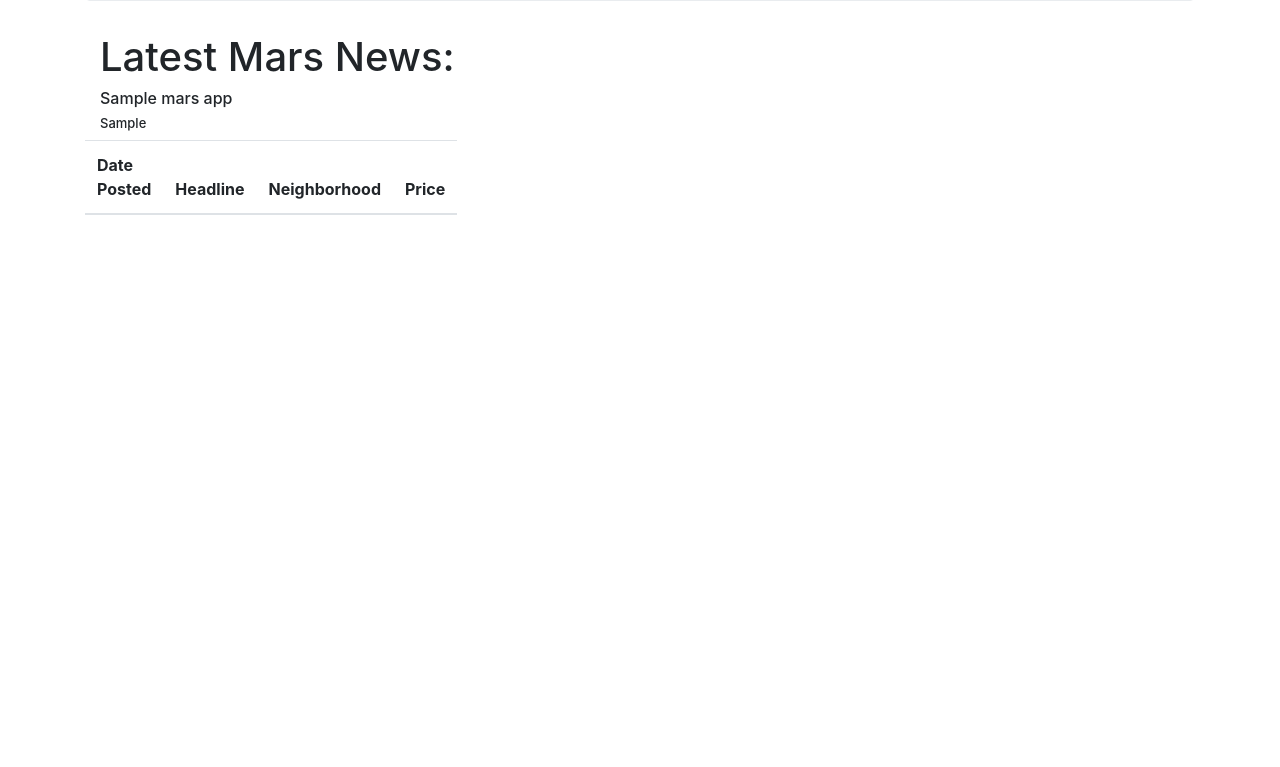
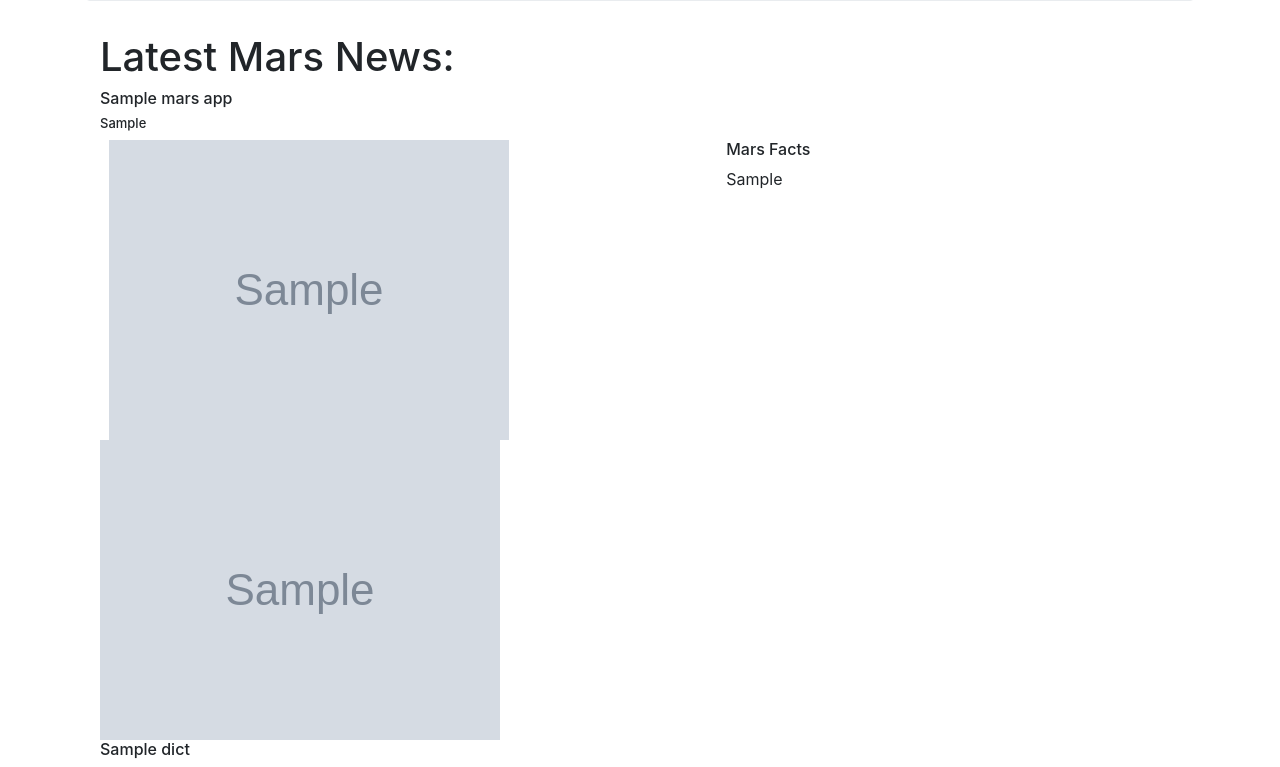
Before and after one commit to jocelflores/web-scraping-challenge, a Flask app: page / in a window 1280 px wide. Shown: the part 247-1014 px from the top of the page. Before the commit the page ends 462 px from the top, so only its background shows below. Run offline with Flask 2, Linux system fonts and the light colour scheme; grey boxes marked "Sample" are stand-in pictures; a database or web service that is not in the repository returns one stand-in record (values such as "Sample title"); lists and menus that the app fills with data are empty; some libraries are stand-ins or nearby versions.

Commit message:
all data rendering, html pending

```diff
--- a/Missions_to_Mars/Templates/index.html
+++ b/Missions_to_Mars/Templates/index.html
@@ -26,35 +26,28 @@
     </div>
   </div>
 
-    <!-- Mars Data -->
-    <div class="row" id="mars_facts">
-      <div class="col-md-3" >
-        <table class="table">
-          <thead>
-            <tr>
-              <th scope="col">Date Posted</th>
-              <th scope="col">Headline</th>
-              <th scope="col">Neighborhood</th>
-              <th scope="col">Price</th>
-            </tr>
-          </thead>
-          <tbody>
-
-            <!-- Within the table body, create a new table row (<tr>) for each player in our database. -->
-            {% for listing in listing_results %}
-            <tr>
-              <td>{{ listing.date }}</td>
-              <td>{{ listing.headline }}</td>
-              <td>{{ listing.hood }}</td>
-              <td>{{ listing.price }}</td>
-            </tr>
-            {% endfor %}
-
-          </tbody>
-        </table>
-      </div>
+  <div class = "row">
+    <div class="container-fluid col-md-6">
+      <img src="{{mars_app.featured_image_url}}" class="img-fluid">
     </div>
 
+    <div class="container-fluid col-md-5">
+        <h2 class = "h2">Mars Facts</h2>
+        <div class="table table-striped facts">
+            {{ mars_app.mars_facts|safe}}
+    </div>
+  </div>
+  </div>
+  <div class="row">
+    <div class = "container-fluid">
+    {% for dict in mars_app.hemisphere_image_urls %}
+      <div class = "col-md-6">
+            <img src="{{dict.img_url}}" alt="Landing Pg Visualization" class="img2">
+              <p class = "h2">{{dict.title}}</p>
+      </div>
+    {% endfor %}
+    </div>
+    </div>
   </div>
 </body>
 
```
Also changed, not shown: Missions_to_Mars/Templates/static/style.css (+18 -0 lines).
